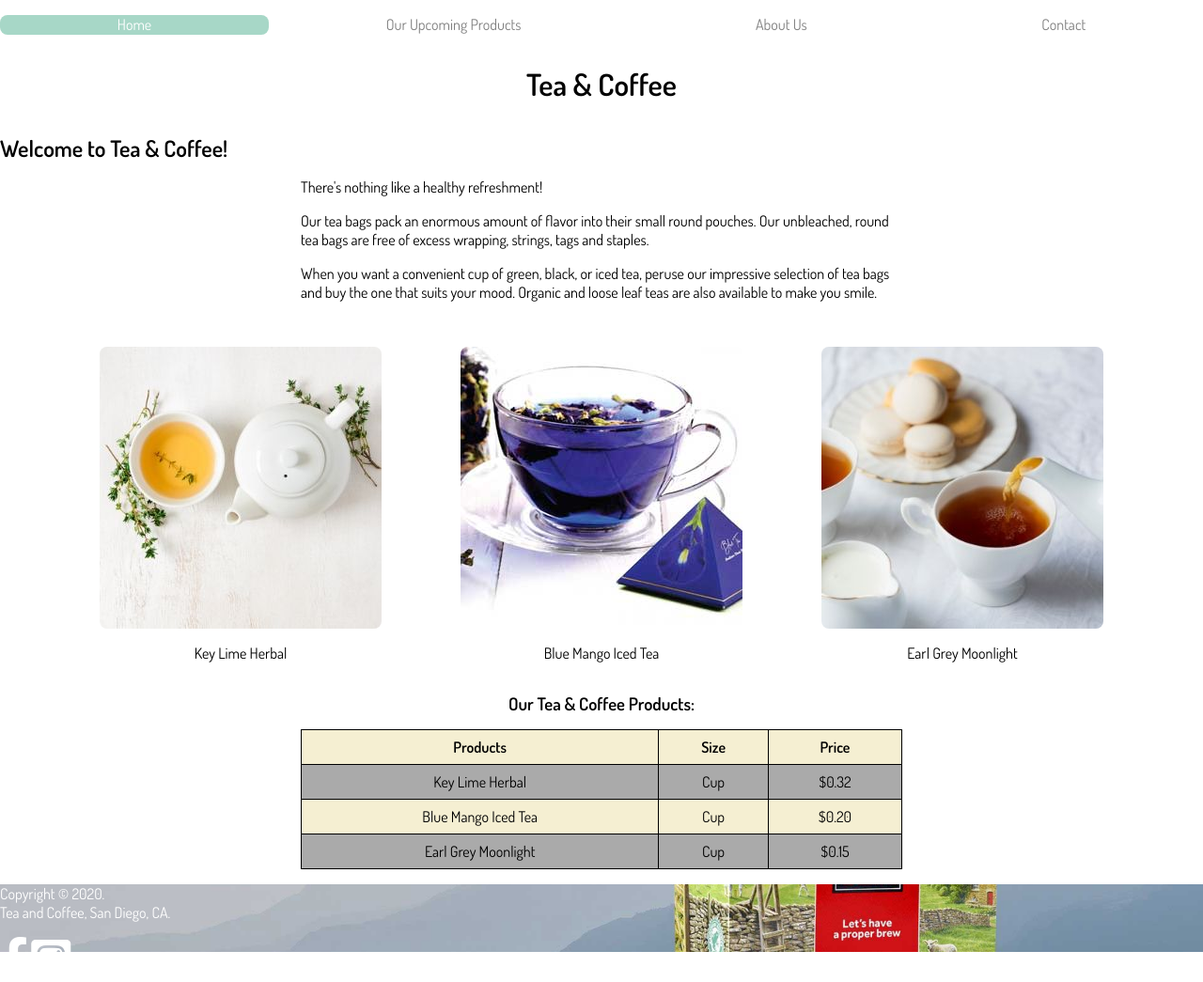
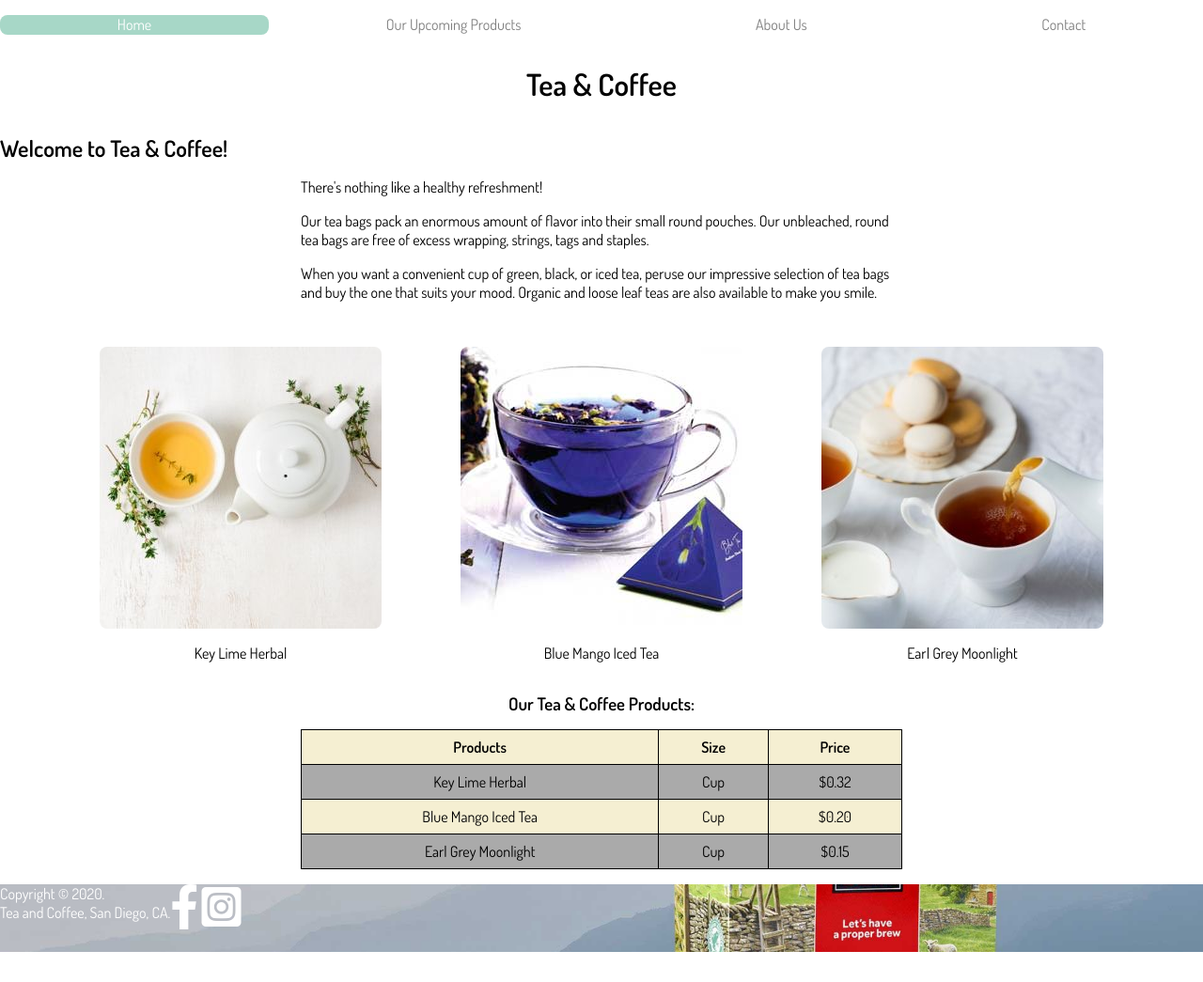
Before and after one commit to jeremyjo/jeremyjo.github.io, a plain HTML site: page index.html in a window 1280 px wide. Shown: the whole page at 94% size. After the commit the page ends 1013 px from the top, so only its background shows below. Drawn offline with Linux system fonts and the light colour scheme.

Commit message:
test social media

```diff
--- a/index.html
+++ b/index.html
@@ -50,6 +50,10 @@
             bottom: 0;
             width: 100%;
             height: 4.5rem;
+        }
+
+        .containerFT {
+          display: flex;
         }
     </style>
 
```
